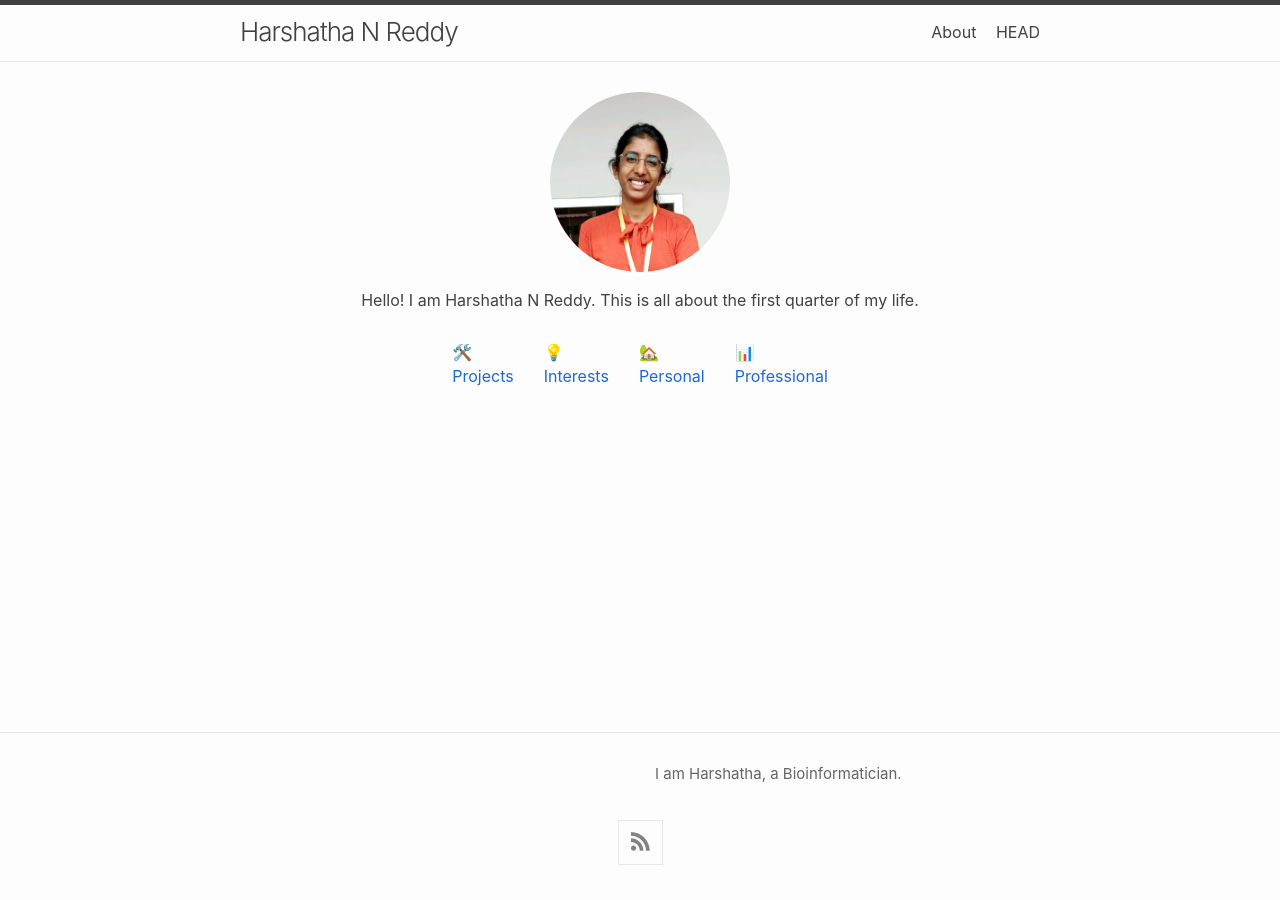
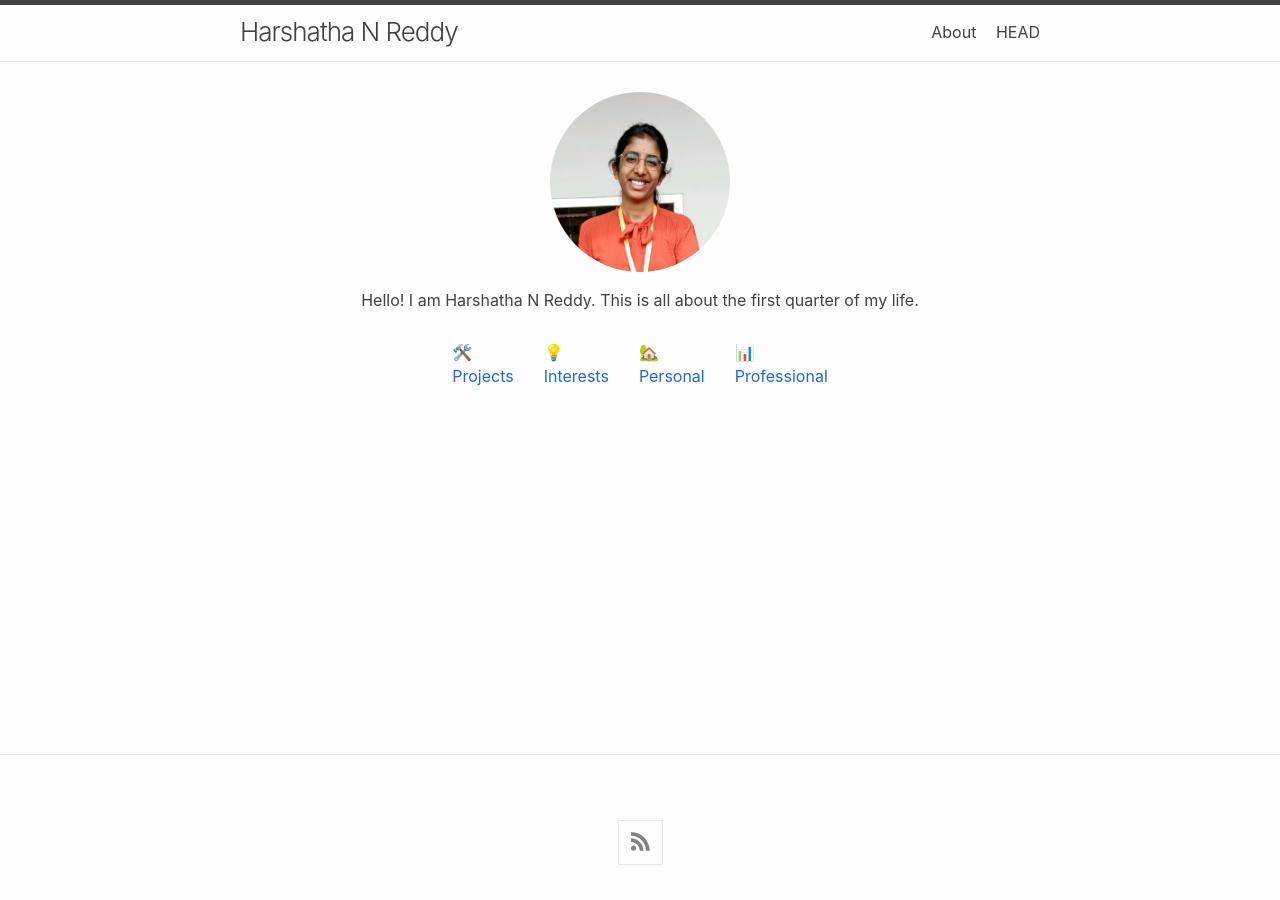
Before and after one commit to harshaa10/Harshatha, a Jekyll site: the page built from index.md, in a window 1280 px wide. Built offline with Jekyll 4.4.1, drawn with Linux system fonts in a browser that asks for light colours; nearby versions of some CDN libraries.

Commit message:
Update _config.yml

```diff
--- a/_config.yml
+++ b/_config.yml
@@ -1,5 +1,5 @@
 title: Harshatha N Reddy
-description: I am Harshatha, a Bioinformatician.
+description:
 theme: jekyll-theme-primer
 plugins:
   - jekyll-feed
```
